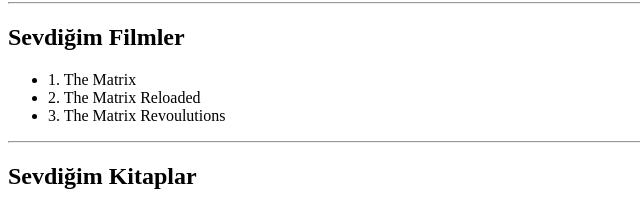
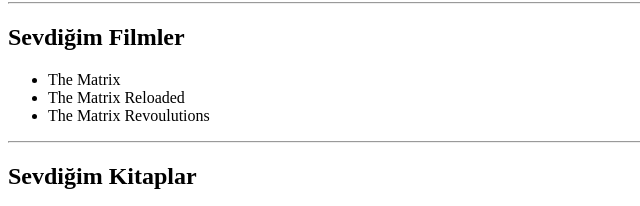
Before and after one commit to furk8n/ilkHtmlWebSite, a plain HTML site: page index.html in a window 1280 px wide. Shown: the part 195-401 px from the top of the page, 0-640 px from the left. Drawn offline with Linux system fonts and the light colour scheme.

Commit message:
Update index.html

```diff
--- a/index.html
+++ b/index.html
@@ -19,9 +19,9 @@
         <hr>
         <h2>Sevdiğim Filmler</h2>
         <ul>
-            <li>1. The Matrix</li>
-            <li>2. The Matrix Reloaded</li>
-            <li>3. The Matrix Revoulutions</li>
+            <li>The Matrix</li>
+            <li>The Matrix Reloaded</li>
+            <li>The Matrix Revoulutions</li>
         </ul>
         <hr>
         <h2>Sevdiğim Kitaplar</h2>
```
